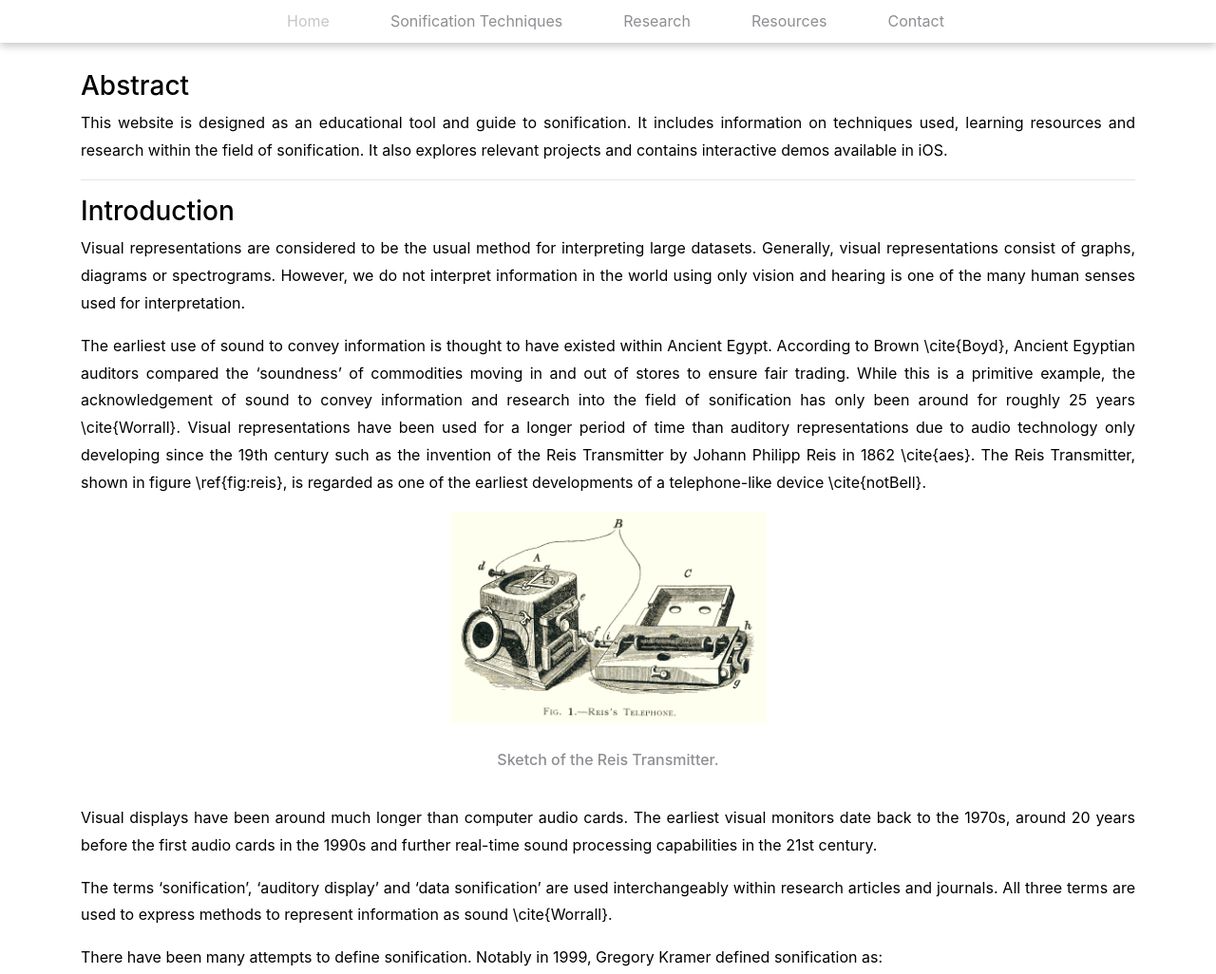
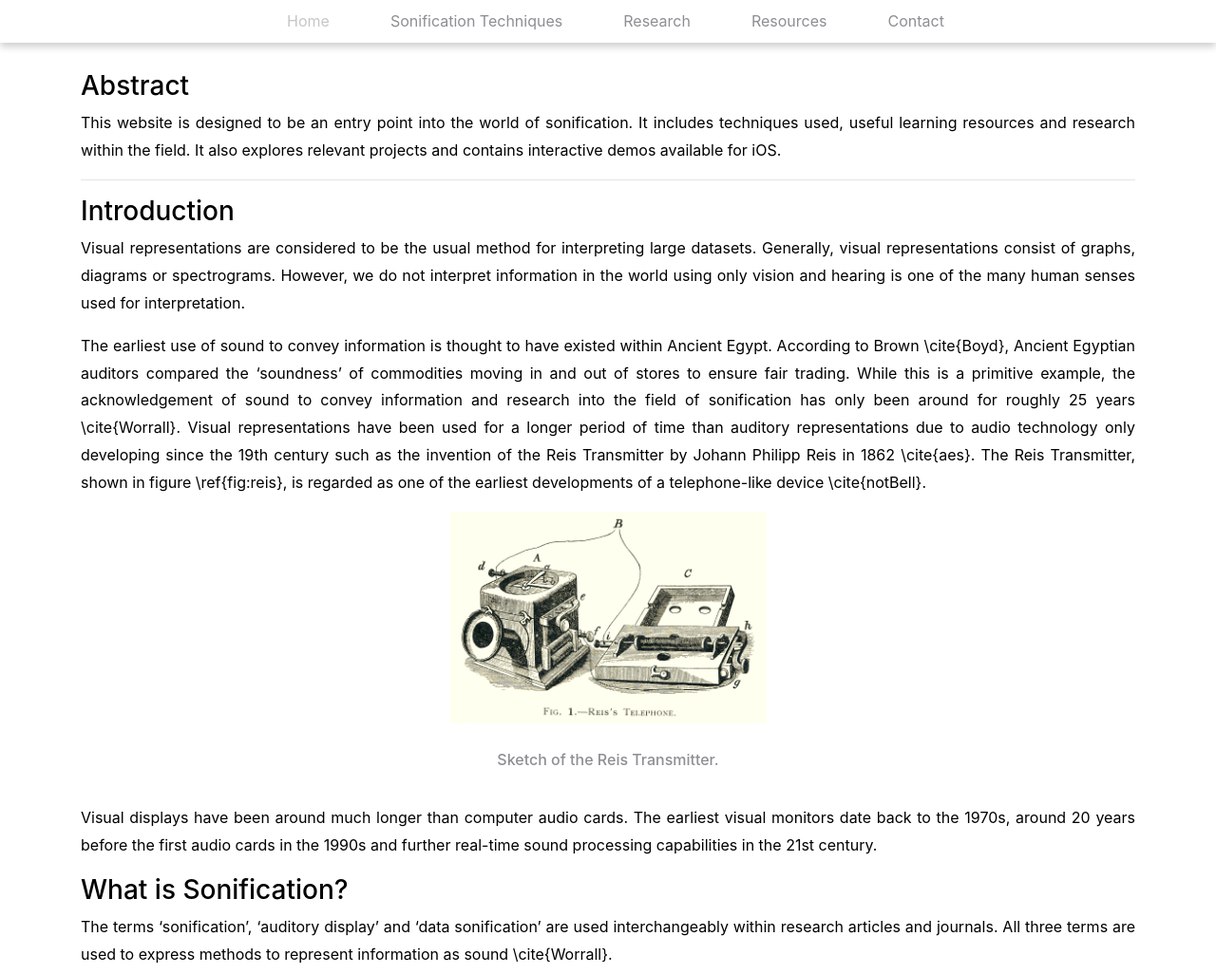
Before and after one commit to sonificationguide/sonificationguide.github.io, a plain HTML site: page index.html in a window 1280 px wide. Shown: the top 1026 px of the page at 95% size. Drawn offline with nearby package versions, Linux system fonts and the light colour scheme.

Commit message:
Content Update

```diff
--- a/index.html
+++ b/index.html
@@ -56,9 +56,9 @@
     <h3 class="margin">Abstract</h3>
 
     <p>
-        This website is designed as an educational tool and guide to sonification. It includes information on techniques
-        used, learning resources and research within the field of sonification. It also explores relevant projects and
-        contains interactive demos available in iOS.
+        This website is designed to be an entry point into the world of sonification. It includes techniques
+        used, useful learning resources and research within the field. It also explores relevant projects and
+        contains interactive demos available for iOS.
     </p>
 
     <hr>
@@ -96,6 +96,7 @@
         capabilities in the 21st century.
     </p>
 
+    <h3 class="margin">What is Sonification?</h3>
 
     <p class="mainText">
         The terms ‘sonification’, ‘auditory display’ and ‘data sonification’ are used interchangeably within research
```
Also changed, not shown: Research.html (+2 -2 lines), Resources.html (+1 -1 lines).
